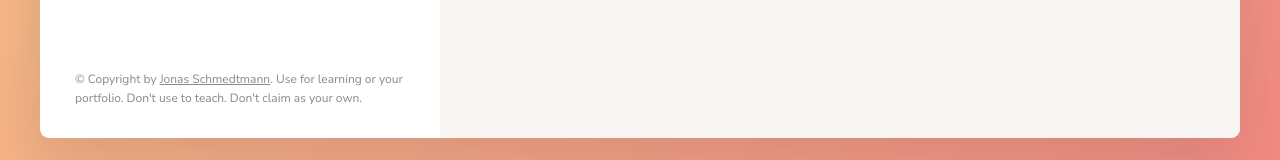
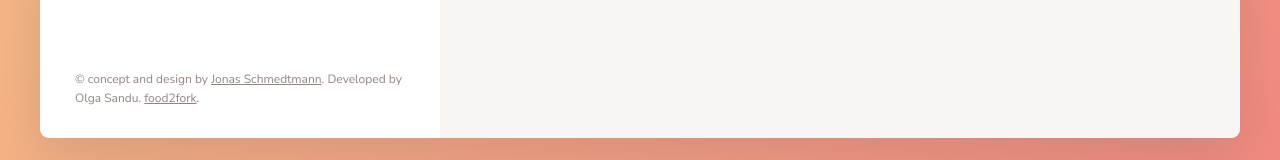
Before and after one commit to Helga-sov/forkify-recipe-app, a website built with Parcel: page index.html in a window 1280 px wide. Shown: the part 1083-1243 px from the top of the page. Built offline with nearby package versions, Linux system fonts and the light colour scheme.

Commit message:
Change index.html

```diff
--- a/index.html
+++ b/index.html
@@ -123,14 +123,19 @@
         </div>
 
         <p class="copyright">
-          &copy; Copyright by
+          &copy; concept and design by
           <a
             class="twitter-link"
             target="_blank"
             href="https://twitter.com/jonasschmedtman"
             >Jonas Schmedtmann</a
-          >. Use for learning or your portfolio. Don't use to teach. Don't claim
-          as your own.
+          >. Developed by Olga Sandu.
+          <a
+            href="http://forkify-api.herokuapp.com/"
+            target="_blank"
+            class="link"
+            >food2fork</a
+          >.
         </p>
       </div>
 
```
